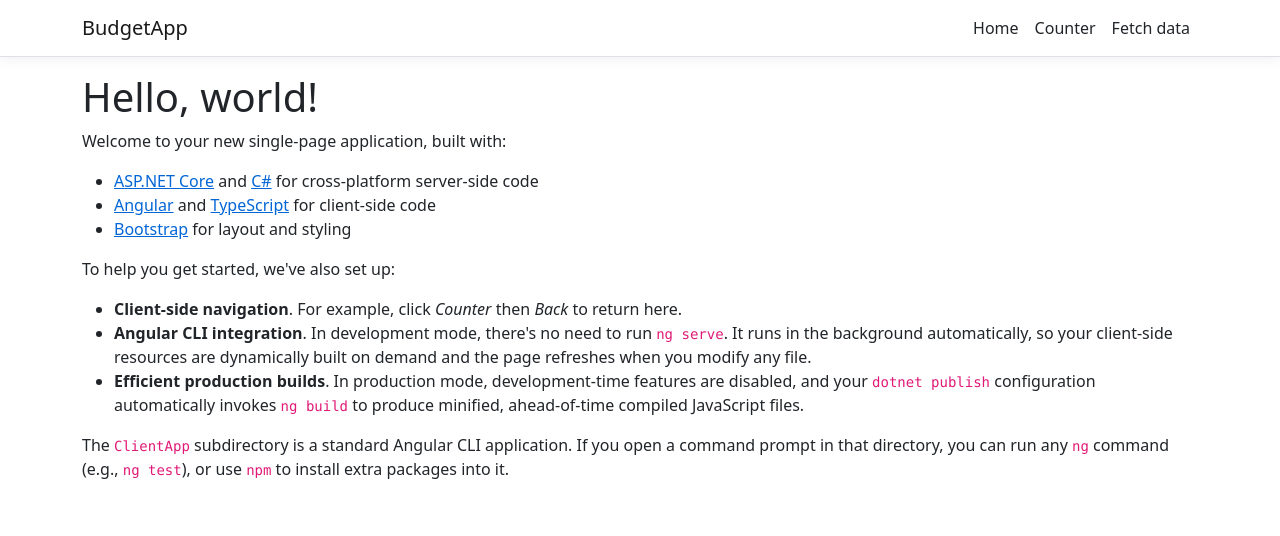
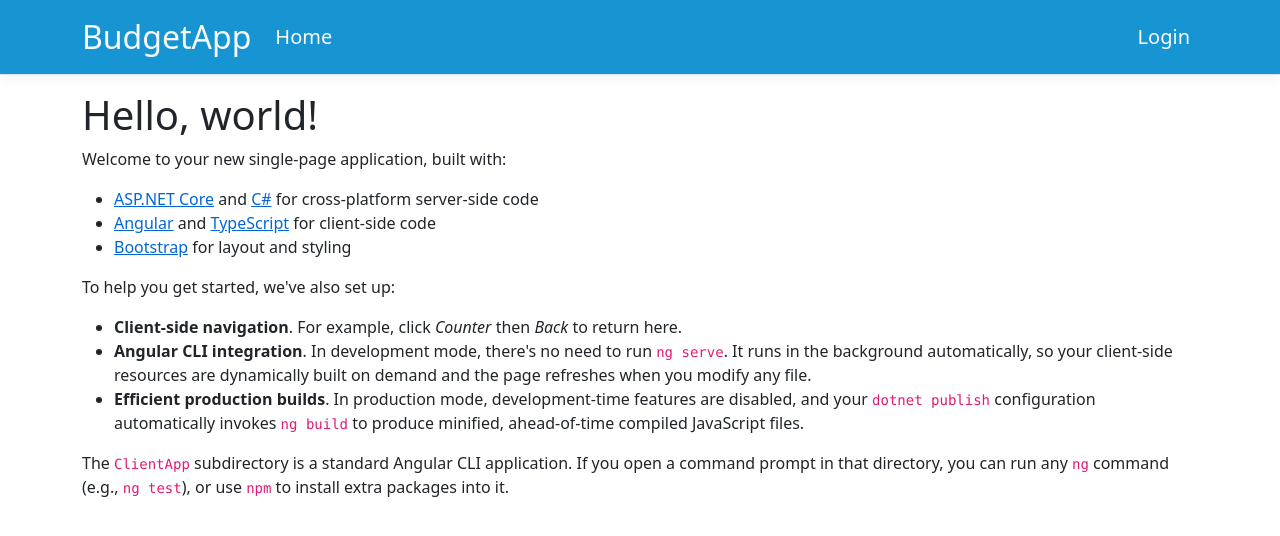
Before and after one commit to SzaboViktor329/Onlab-BudgetApp, an Angular app in the folder BudgetApp/BudgetApp/ClientApp/: page / in a window 1280 px wide. Shown: the top 536 px of the page. Built offline with nearby package versions, Linux system fonts and the light colour scheme.

Commit message:
Navbar created

```diff
--- a/BudgetApp/BudgetApp/ClientApp/src/app/fetch-data/fetch-data.component.ts
+++ b/BudgetApp/BudgetApp/ClientApp/src/app/fetch-data/fetch-data.component.ts
@@ -8,11 +8,13 @@
 export class FetchDataComponent {
   public forecasts: WeatherForecast[] = [];
 
+  /*
   constructor(http: HttpClient, @Inject('BASE_URL') baseUrl: string) {
     http.get<WeatherForecast[]>(baseUrl + 'weatherforecast').subscribe(result => {
       this.forecasts = result;
     }, error => console.error(error));
   }
+  */
 }
 
 interface WeatherForecast {
--- a/BudgetApp/BudgetApp/ClientApp/src/app/nav-menu/nav-menu.component.html
+++ b/BudgetApp/BudgetApp/ClientApp/src/app/nav-menu/nav-menu.component.html
@@ -1,9 +1,9 @@
 <header>
   <nav
-    class="navbar navbar-expand-sm navbar-toggleable-sm navbar-light bg-white border-bottom box-shadow mb-3"
+    class="navbar navbar-expand-md navbar-toggleable-md navbar-dark border-bottom box-shadow mb-3" style="background-color: #1794d2;"
   >
     <div class="container">
-      <a class="navbar-brand" [routerLink]="['/']">BudgetApp</a>
+      <a class="navbar-brand text-light fs-2" [routerLink]="['/']">BudgetApp</a>
       <button
         class="navbar-toggler"
         type="button"
@@ -16,7 +16,7 @@
         <span class="navbar-toggler-icon"></span>
       </button>
       <div
-        class="navbar-collapse collapse d-sm-inline-flex justify-content-end"
+        class="navbar-collapse collapse d-md-inline-flex"
         [ngClass]="{ show: isExpanded }"
       >
         <ul class="navbar-nav flex-grow">
@@ -25,19 +25,36 @@
             [routerLinkActive]="['link-active']"
             [routerLinkActiveOptions]="{ exact: true }"
           >
-            <a class="nav-link text-dark" [routerLink]="['/']">Home</a>
+            <a class="nav-link text-light fs-5" [routerLink]="['/']">Home</a>
           </li>
-          <li class="nav-item" [routerLinkActive]="['link-active']">
-            <a class="nav-link text-dark" [routerLink]="['/counter']"
-              >Counter</a
+          <li class="nav-item" *ngIf="isLoggedIn" [routerLinkActive]="['link-active']">
+            <a class="nav-link text-light fs-5" [routerLink]="['/counter']"
+              >My Budget</a
             >
           </li>
-          <li class="nav-item" [routerLinkActive]="['link-active']">
-            <a class="nav-link text-dark" [routerLink]="['/fetch-data']"
-              >Fetch data</a
+          <li class="nav-item" *ngIf="isLoggedIn" [routerLinkActive]="['link-active']">
+            <a class="nav-link text-light fs-5" [routerLink]="['/fetch-data']"
+              >Reports</a
+            >
+          </li>
+          <li class="nav-item" *ngIf="isLoggedIn" [routerLinkActive]="['link-active']">
+            <a class="nav-link text-light fs-5" [routerLink]="['/fetch-data']"
+              >Goals</a
             >
           </li>
         </ul>
+        <ul class="nav navbar-nav ms-auto">
+          <li class="nav-item" (click)="login()" *ngIf="!isLoggedIn" [routerLinkActive]="['link-active']">
+            <a class="nav-link text-light fs-5" [routerLink]="['/']"
+              >Login</a
+            >
+          </li>
+          <li class="nav-item" (click)="logout()" *ngIf="isLoggedIn" [routerLinkActive]="['link-active']">
+            <a class="nav-link text-light fs-5" [routerLink]="['/']"
+              >Profile</a
+            >
+          </li>
+      </ul>
       </div>
     </div>
   </nav>
--- a/BudgetApp/BudgetApp/ClientApp/src/app/nav-menu/nav-menu.component.ts
+++ b/BudgetApp/BudgetApp/ClientApp/src/app/nav-menu/nav-menu.component.ts
@@ -1,12 +1,25 @@
 import { Component } from '@angular/core';
+import { AuthService } from '../services/auth.service';
 
 @Component({
   selector: 'app-nav-menu',
   templateUrl: './nav-menu.component.html',
-  styleUrls: ['./nav-menu.component.css']
+  styleUrls: ['./nav-menu.component.css'],
+  providers: [AuthService]
 })
 export class NavMenuComponent {
   isExpanded = false;
+  isLoggedIn = false;
+  //authService : AuthService =
+  constructor(public authService: AuthService){}
+
+  login(){
+    this.isLoggedIn=true;
+  }
+
+  logout(){
+    this.isLoggedIn=false;
+  }
 
   collapse() {
     this.isExpanded = false;
--- /dev/null
+++ b/BudgetApp/BudgetApp/ClientApp/src/app/services/auth.service.ts
@@ -0,0 +1,18 @@
+import { Injectable } from "@angular/core";
+
+@Injectable()
+export class AuthService{
+    login(){
+        sessionStorage.setItem("status", "loggedIn");
+    }
+    logout(){
+        sessionStorage.removeItem("status");
+    }
+    loggedIn() : boolean {
+        const status = sessionStorage.getItem("status");
+        if(status!=null){
+            return true;
+        }
+        return false;
+    }
+}
```
